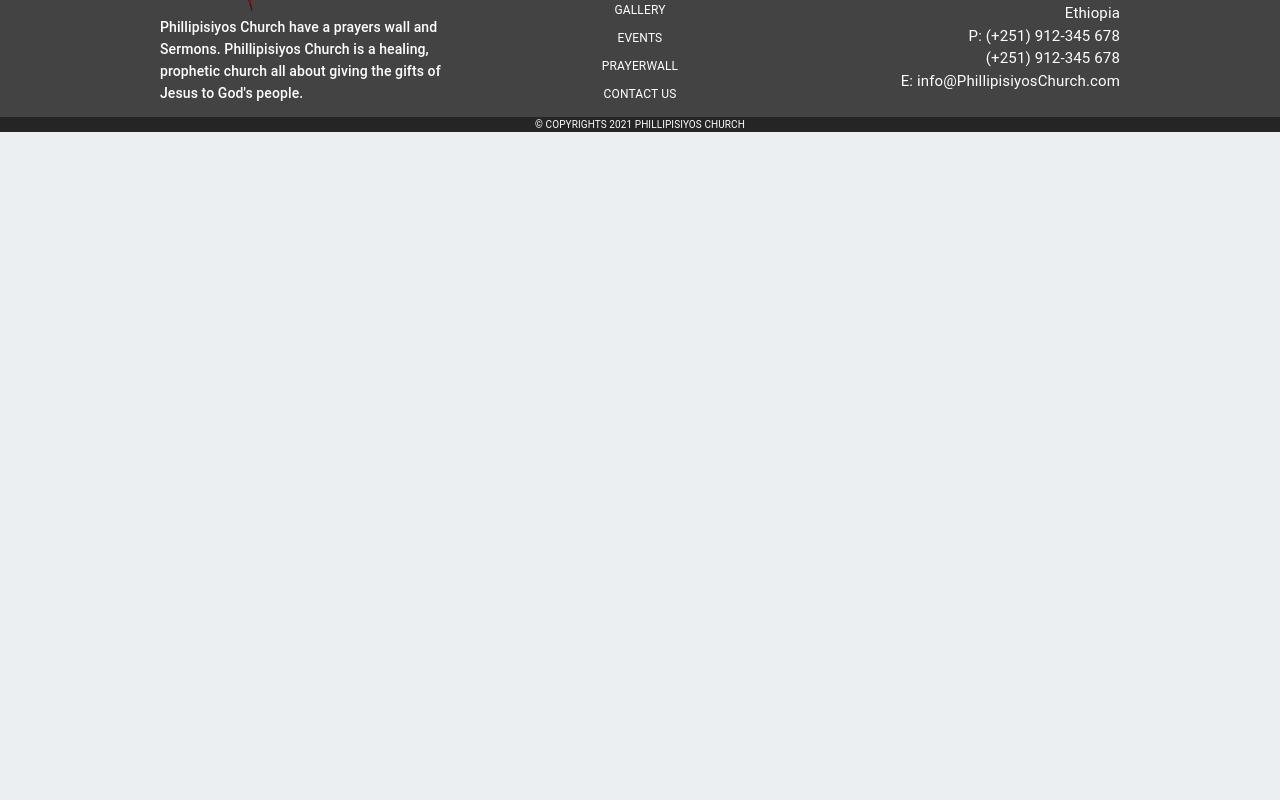
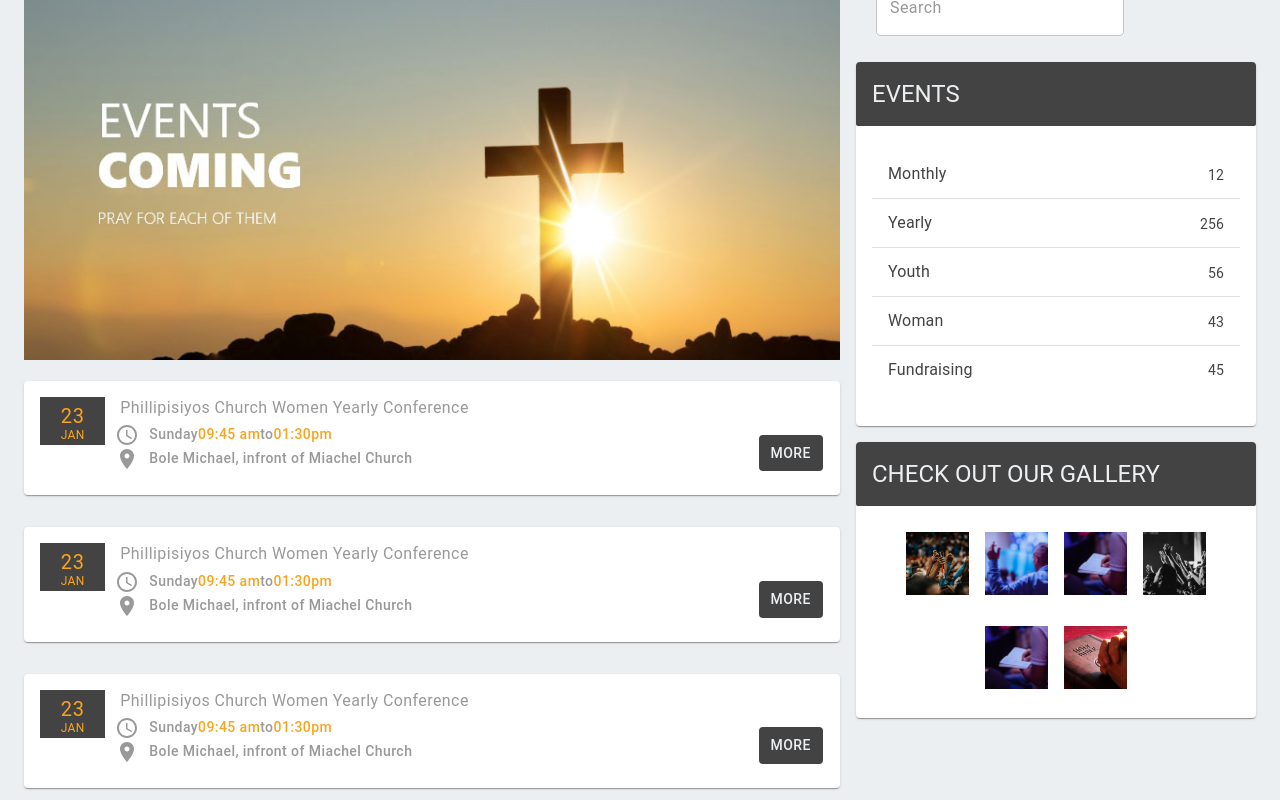
Before and after one commit to Alazar-dev/Filadelfia-web, a React (Create React App) app: page /events in a window 1280 px wide. Shown: the part 420-1220 px from the top of the page. Before the commit the page ends 800 px from the top, so only its background shows below. Built offline with nearby package versions, Linux system fonts and the light colour scheme.

Commit message:
📦 NEW: complete events  page

```diff
--- /dev/null
+++ b/src/components/events/EventLeft.jsx
@@ -0,0 +1,151 @@
+import React from "react";
+import { makeStyles } from "@material-ui/core/styles";
+import Card from "@material-ui/core/Card";
+import { Pagination } from "@material-ui/lab";
+import CardContent from "@material-ui/core/CardContent";
+import Typography from "@material-ui/core/Typography";
+import { Box, Button, Grid } from "@material-ui/core";
+import Event from "../../assets/Events/Event.jpg";
+import { AccessTime, LocationOn } from "@material-ui/icons";
+
+const useStyles = makeStyles((theme) => ({
+  root: {
+    lineHeight: "28px",
+  },
+  button: {
+    background: theme.palette.secondary.dark,
+    color: theme.palette.primary.light,
+
+    float: "right",
+  },
+  image: {
+    maxWidth: "100%",
+    maxHeight: "100%",
+  },
+  icons: {
+    marginRight: "10px",
+  },
+
+  dateNum: {
+    fontSize: "30px",
+    letterSpacing: "0.9px",
+    textAlign: "left",
+  },
+  date: {
+    fontSize: "14px",
+    letterSpacing: "0.42px",
+    textAlign: "left",
+    color: "#999999",
+    display: "flex",
+    alignItems: "center",
+    paddingLeft: "10px",
+  },
+  eventTitle: {
+    fontSize: "16px",
+    letterSpacing: "0.42px",
+    textAlign: "left",
+    lineHeight: "21.6px",
+    marginBottom: "0.3em",
+    paddingLeft: "15px",
+    color: "#999999",
+  },
+  eventDate: {
+    fontSize: "20px",
+    letterSpacing: "0.6px",
+    lineHeight: "19px",
+    textAlign: "center",
+  },
+  eventMonth: {
+    fontSize: "12px",
+    letterSpacing: "0.36px",
+    lineHeight: "19px",
+    textAlign: "center",
+  },
+  dateConf: {
+    paddingTop: "10px",
+  },
+  yellowText: {
+    color: theme.palette.primary.main,
+  },
+  itemButton: {
+    display: "flex",
+    alignItems: "flex-end",
+  },
+  paginate: {
+    background: theme.palette.secondary.main,
+    maxWidth: "fit-content",
+  },
+}));
+
+function EventLeft() {
+  const classes = useStyles();
+  return (
+    <Grid item md={8}>
+      <Box py={5}>
+        <Box py={2}>
+          <img className={classes.image} src={Event} alt="events coming" />
+        </Box>
+        <Box>
+          <Grid container spacing={4}>
+            <EventItem />
+            <EventItem />
+            <EventItem />
+            <EventItem />
+          </Grid>
+        </Box>
+        <Box py={5}>
+          <Pagination
+            color="primary"
+            count={10}
+            variant="outlined"
+            shape="rounded"
+            className={classes.paginate}
+          />
+        </Box>
+      </Box>
+    </Grid>
+  );
+}
+
+export const EventItem = () => {
+  const classes = useStyles();
+  return (
+    <Grid item md={12}>
+      <Card>
+        <CardContent>
+          <Grid container>
+            <Grid item xs={1} md={1}>
+              <Box className={classes.dateConf} bgcolor="secondary.dark">
+                <Typography className={classes.eventDate} color="primary">
+                  23
+                </Typography>
+                <Typography className={classes.eventMonth} color="primary">
+                  JAN
+                </Typography>
+              </Box>
+            </Grid>
+            <Grid item xs={10} md={10}>
+              <Typography className={classes.eventTitle} variant="body1">
+                Phillipisiyos Church Women Yearly Conference
+              </Typography>
+              <Typography className={classes.date} variant="subtitle2">
+                <AccessTime className={classes.icons} /> Sunday
+                <span className={classes.yellowText}>09:45 am</span> to{" "}
+                <span className={classes.yellowText}>01:30pm</span>
+              </Typography>
+              <Typography className={classes.date} variant="subtitle2">
+                <LocationOn className={classes.icons} /> Bole Michael, infront
+                of Miachel Church
+              </Typography>
+            </Grid>
+            <Grid className={classes.itemButton} item md={1}>
+              <Button className={classes.button}>More</Button>
+            </Grid>
+          </Grid>
+        </CardContent>
+      </Card>
+    </Grid>
+  );
+};
+
+export default EventLeft;
--- /dev/null
+++ b/src/components/events/EventRight.jsx
@@ -0,0 +1,133 @@
+import {
+  Box,
+  Card,
+  CardContent,
+  CardHeader,
+  Container,
+  createStyles,
+  Grid,
+  List,
+  ListItem,
+  ListItemSecondaryAction,
+  ListItemText,
+  makeStyles,
+  TextField,
+} from "@material-ui/core";
+import React from "react";
+import photo1 from "../../assets/Sermons/Check out/Photo 01.png";
+import photo2 from "../../assets/Sermons/Check out/Photo 02.png";
+import photo3 from "../../assets/Sermons/Check out/Photo 03.png";
+import photo4 from "../../assets/Sermons/Check out/Photo 04.png";
+import photo5 from "../../assets/Sermons/Check out/Photo 05.png";
+import photo6 from "../../assets/Sermons/Check out/Photo 06.png";
+
+const useStyles = makeStyles((theme) =>
+  createStyles({
+    root: {},
+    search: {
+      margin: "10px 20px",
+      color: theme.palette.text.primary,
+      background: theme.palette.secondary.main,
+      "& .MuiFormLabel-root": {
+        color: "#999999",
+        letterSpacing: "0.42px",
+      },
+    },
+    title: {
+      background: theme.palette.secondary.dark,
+      borderRadius: "2px",
+      color: theme.palette.secondary.light,
+    },
+    imgs: {
+      marginTop: 10,
+      "&:hover": {
+        opacity: 0.8,
+        cursor: "pointer",
+        transform: "scale(1.09)",
+        transition: "1s",
+      },
+    },
+    gridItem: {
+      maxWidth: "fit-content",
+    },
+  })
+);
+
+function EventRight() {
+  const classes = useStyles();
+  return (
+    <Grid item md={4}>
+      <Box py={5}>
+        <Box>
+          <TextField
+            className={classes.search}
+            label="Search"
+            variant="outlined"
+          />
+        </Box>
+        <Box py={2}>
+          <Card>
+            <CardHeader
+              color="secondary"
+              title="EVENTS"
+              className={classes.title}
+            ></CardHeader>
+            <CardContent>
+              <List>
+                <ListItem button divider>
+                  <ListItemText primary="Monthly" />
+                  <ListItemSecondaryAction>12</ListItemSecondaryAction>
+                </ListItem>
+                <ListItem button divider>
+                  <ListItemText primary="Yearly" />
+                  <ListItemSecondaryAction>256</ListItemSecondaryAction>
+                </ListItem>
+                <ListItem button divider>
+                  <ListItemText primary="Youth" />
+                  <ListItemSecondaryAction>56</ListItemSecondaryAction>
+                </ListItem>
+                <ListItem button divider>
+                  <ListItemText primary="Woman" />
+                  <ListItemSecondaryAction>43</ListItemSecondaryAction>
+                </ListItem>
+                <ListItem button>
+                  <ListItemText primary="Fundraising" />
+                  <ListItemSecondaryAction>45</ListItemSecondaryAction>
+                </ListItem>
+              </List>
+            </CardContent>
+          </Card>
+        </Box>
+
+        <Box>
+          <Card>
+            <CardHeader
+              className={classes.title}
+              title="CHECK OUT OUR GALLERY"
+            />
+            <CardContent>
+              <Container>
+                <Grid container justify="center" spacing={2}>
+                  {[photo1, photo2, photo3, photo4, photo5, photo6].map(
+                    (imgs, index) => (
+                      <Grid
+                        key={index}
+                        item
+                        md={4}
+                        className={classes.gridItem}
+                      >
+                        <img className={classes.imgs} src={imgs} alt="" />
+                      </Grid>
+                    )
+                  )}
+                </Grid>
+              </Container>
+            </CardContent>
+          </Card>
+        </Box>
+      </Box>
+    </Grid>
+  );
+}
+
+export default EventRight;
--- a/src/pages/events/Events.js
+++ b/src/pages/events/Events.js
@@ -1,9 +1,20 @@
+import { Box, Container, Grid } from "@material-ui/core";
 import BreadcumbHero from "../../components/breadcrumbs/BreadcrumbsHero";
+import EventLeft from "../../components/events/EventLeft";
+import EventRight from "../../components/events/EventRight";
 
 const Events = () => {
   return (
     <div>
-      <BreadcumbHero title="Gallery" />
+      <BreadcumbHero title="EVENTS SCHEDULE" />
+      <Box py={5}>
+        <Container>
+          <Grid container spacing={2}>
+            <EventLeft />
+            <EventRight />
+          </Grid>
+        </Container>
+      </Box>
     </div>
   );
 };
```
